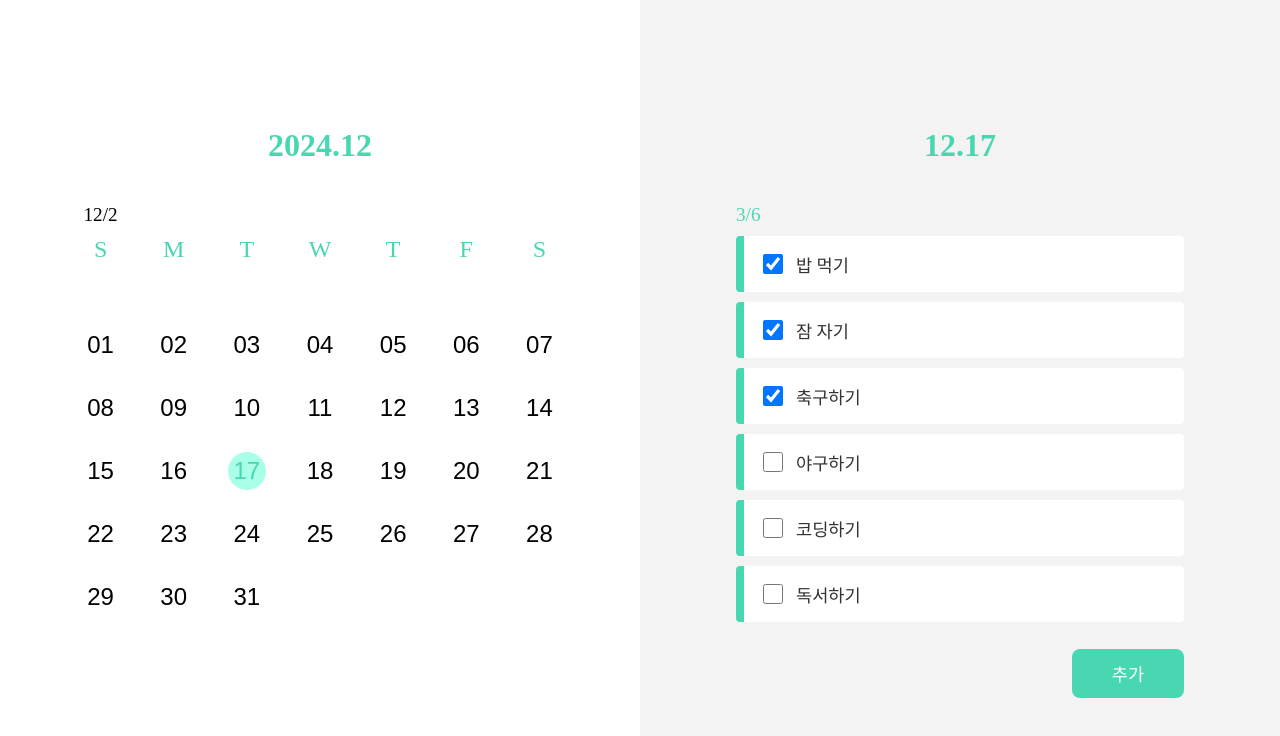
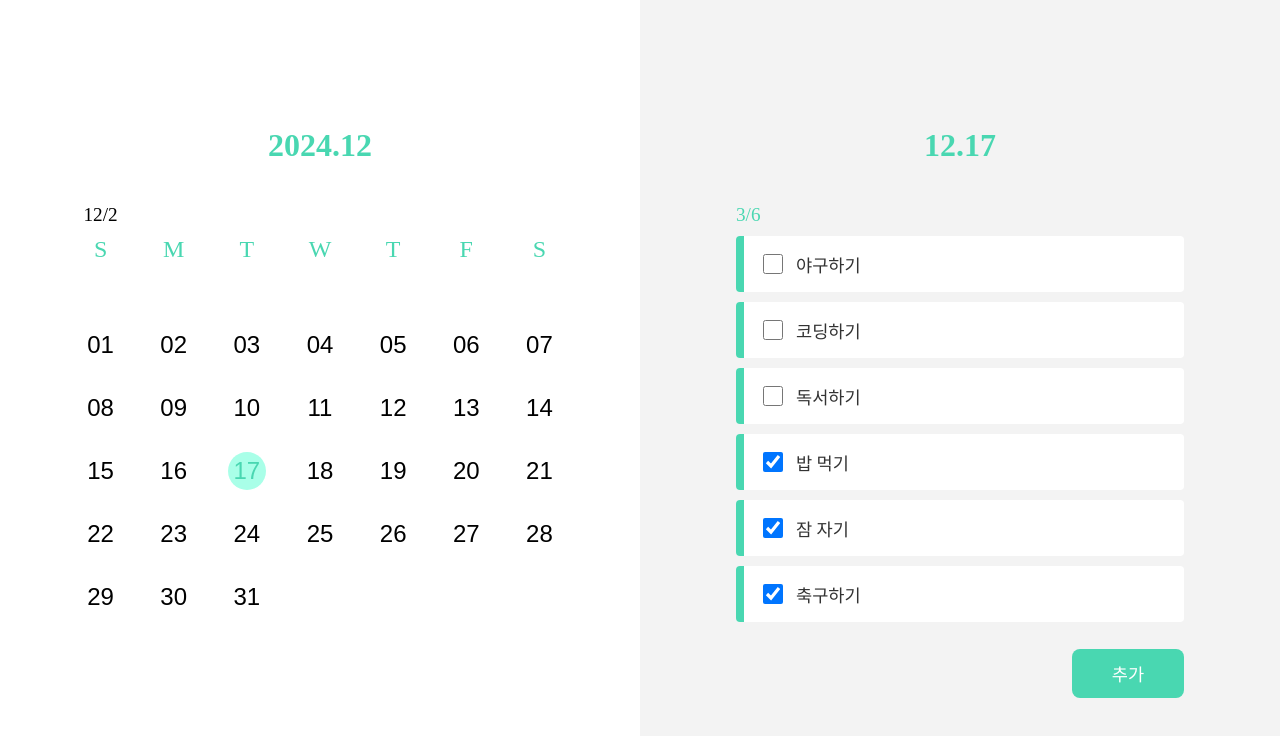
Before and after one commit to ahyeon1117/goormthon_team, a React (Create React App) app in the folder todo/: page / in a window 1280 px wide. Shown: the top 736 px of the page. Built offline with nearby package versions, Linux system fonts and the light colour scheme.

Commit message:
[feat] 투두리스트 정렬 규칙 구현

```diff
--- a/todo/src/components/Tasks.js
+++ b/todo/src/components/Tasks.js
@@ -29,6 +29,13 @@ function Tasks({ selectedDate }) {
 
   const completedTasksCount = tasks.filter(task => task.checked).length;
 
+  const sortedTasks = [...tasks].sort((a, b) => {
+    if (a.checked !== b.checked) {
+      return a.checked ? 1 : -1;
+    }
+    return a.categoryId - b.categoryId;
+  });
+
   return (
     <section className="tasks">
       <header>
@@ -37,7 +44,7 @@ function Tasks({ selectedDate }) {
       </header>
       <section className="task-list">
         <section className="task-items">
-          {tasks.map((task) => (
+          {sortedTasks.map((task) => (
             <div key={task.id} className="task-item">
               <div className="task-status-bar"></div>
               <div className="task-content">
```
